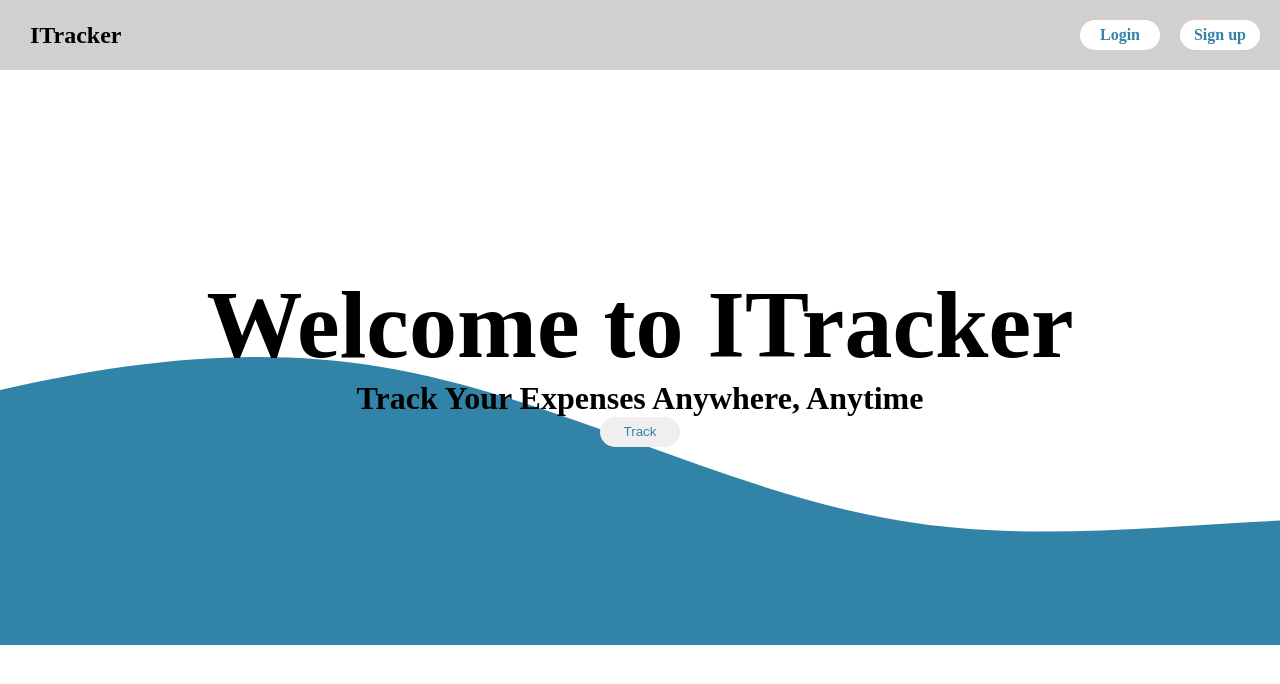
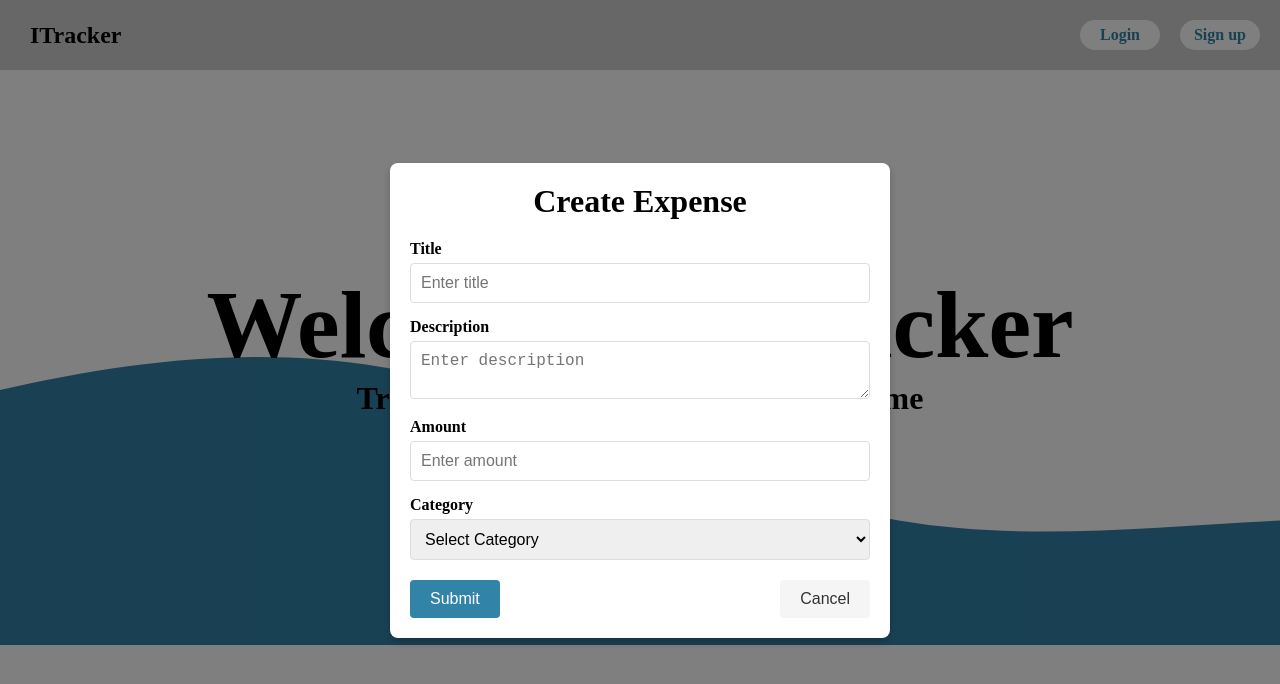
Before and after one commit to KrityaShah/ExpensesTracker, a React (Vite) app in the folder frontend/: page /dashboard in a window 1280 px wide. Both pictures are taken after a click on the button "Track". Shown: the top 684 px of the page. Built offline with nearby package versions, Linux system fonts and the light colour scheme; no server answers.

Commit message:
Updated Dashboard
Created modal form using react hook

```diff
--- a/frontend/src/pages/Dashboard.css
+++ b/frontend/src/pages/Dashboard.css
@@ -32,6 +32,87 @@
     background-color: #3283a8;
     color: white;
 }
+
+/* Overlay to darken background */
+.modal-overlay {
+    position: fixed;
+    top: 0;
+    left: 0;
+    width: 100%;
+    height: 100%;
+    background: rgba(0, 0, 0, 0.5);
+    display: flex;
+    justify-content: center;
+    align-items: center;
+    z-index: 9999;
+  }
+
+  /* Modal styles */
+  .modal {
+    background: white;
+    padding: 20px;
+    border-radius: 8px;
+    width: 90%;
+    max-width: 500px;
+    box-shadow: 0 4px 8px rgba(0, 0, 0, 0.2);
+    text-align: center;
+  }
+
+  .modal h2 {
+    margin-bottom: 20px;
+    font-size: 2rem;
+  }
+
+  /* Form styles */
+  .form-group {
+    margin-bottom: 15px;
+    text-align: left;
+  }
+
+  .form-group label {
+    display: block;
+    margin-bottom: 5px;
+    font-weight: bold;
+  }
+
+  .form-group input,
+  .form-group textarea,
+  .form-group select {
+    width: 100%;
+    padding: 10px;
+    border: 1px solid #ddd;
+    border-radius: 4px;
+    font-size: 1rem;
+  }
+
+  /* Form actions */
+  .form-actions {
+    display: flex;
+    justify-content: space-between;
+    margin-top: 20px;
+  }
+
+  .form-actions button {
+    padding: 10px 20px;
+    border: none;
+    border-radius: 4px;
+    cursor: pointer;
+    font-size: 1rem;
+  }
+
+  .form-actions button[type="submit"] {
+    background-color: #3283a8;
+    color: white;
+  }
+
+  .form-actions button[type="button"] {
+    background-color: #f5f5f5;
+    color: #333;
+  }
+
+  .form-actions button:hover {
+    opacity: 0.9;
+  }
 
 
 
--- a/frontend/src/pages/Dashboard.jsx
+++ b/frontend/src/pages/Dashboard.jsx
@@ -1,22 +1,88 @@
-import React from 'react'
+import React, { useState } from "react";
+import { useForm } from "react-hook-form";
 import Navbar from "../component/Navbar";
 import wave from "../assets/wave.svg";
-import "./Dashboard.css"
+import "./Dashboard.css";
+
 
 const Dashboard = () => {
+  const [isModalOpen, setIsModalOpen] = useState(false);
+  const { register, handleSubmit, reset } = useForm();
+
+  const onSubmit = (data) => {
+    console.log(data);
+    alert("Expense Created Successfully!");
+    reset();
+    setIsModalOpen(false);
+  };
+
   return (
     <>
-    <Navbar/>
+      <Navbar />
 
-    <div className='Main-Dashboard-Container'>
-      <h1>Welcome to ITracker</h1>
-      <h4>Track Your Expenses Anywhere, Anytime</h4>
-      <div className="dashboard-btn">
-      <button>Track</button>
+      <div className="Main-Dashboard-Container">
+        <h1>Welcome to ITracker</h1>
+        <h4>Track Your Expenses Anywhere, Anytime</h4>
+        <div className="dashboard-btn">
+          <button onClick={() => setIsModalOpen(true)}>Track</button>
+        </div>
       </div>
-    </div>
+
+
+      {isModalOpen && (
+        <div className="modal-overlay">
+          <div className="modal">
+            <h2>Create Expense</h2>
+            <form onSubmit={handleSubmit(onSubmit)}>
+              <div className="form-group">
+                <label htmlFor="title">Title</label>
+                <input
+                  type="text"
+                  id="title"
+                  {...register("title", { required: true })}
+                  placeholder="Enter title"
+                />
+              </div>
+              <div className="form-group">
+                <label htmlFor="description">Description</label>
+                <textarea
+                  id="description"
+                  {...register("description", { required: true })}
+                  placeholder="Enter description"
+                />
+              </div>
+              <div className="form-group">
+                <label htmlFor="amount">Amount</label>
+                <input
+                  type="number"
+                  id="amount"
+                  {...register("amount", { required: true })}
+                  placeholder="Enter amount"
+                />
+              </div>
+              <div className="form-group">
+                <label htmlFor="category">Category</label>
+                <select id="category" {...register("category", { required: true })}>
+                  <option value="">Select Category</option>
+                  <option value="Food">Food</option>
+                  <option value="Travel">Travel</option>
+                  <option value="Shopping">Shopping</option>
+                  <option value="Bills">Bills</option>
+                  <option value="Other">Other</option>
+                </select>
+              </div>
+              <div className="form-actions">
+                <button type="submit">Submit</button>
+                <button type="button" onClick={() => setIsModalOpen(false)}>
+                  Cancel
+                </button>
+              </div>
+            </form>
+          </div>
+        </div>
+      )}
     </>
-  )
-}
+  );
+};
 
-export default Dashboard
+export default Dashboard;
```
